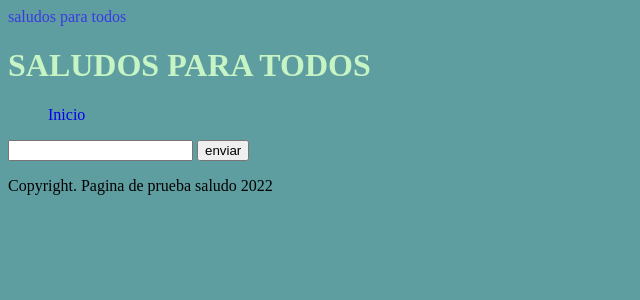
After one commit to Pablodos-Hub/pablo_a_lopez.github.io, a Flask app: template trabajoweb/templates/main.html in a window 1280 px wide. The commit adds this page. Shown: the top 300 px of the page, without its empty margins (0-640 px from the left). Run offline with Flask 2, Linux system fonts and the light colour scheme; the template is opened without the code that fills it, so the values that code supplies are empty.

Commit message:
subiendo trabajos de la clase

```diff
--- /dev/null
+++ b/trabajoweb/app.py
@@ -0,0 +1,14 @@
+from flask import Flask,request, render_template
+
+app = Flask(__name__)
+
+@app.get("/")
+def raiz():
+   return render_template("main.html")
+
+@app.get("/saludo.html")
+def pagina2():
+   return render_template("saludo.html",nombre =nombre)
+
+def nombre():
+   return request.args.get("nombre","algo")
--- /dev/null
+++ b/trabajoweb/static/css.css
@@ -0,0 +1,23 @@
+body {
+    background-color: cadetblue;
+}
+header{
+    display: flex;
+    justify-content:baseline;
+    color: rgb(58, 58, 225);
+}
+footer {
+    display: flex;
+    justify-content: baseline;
+}
+h1{
+    display: flex;
+    justify-content: baseline;
+    color: rgb(199, 244, 196)
+}
+nav li {
+    list-style: none;
+}
+nav a{
+    text-decoration: none;
+}
--- /dev/null
+++ b/trabajoweb/templates/main.html
@@ -0,0 +1,23 @@
+<!DOCTYPE html>
+<html>
+    <head>
+        <title>Saludo</title>
+        <link rel="stylesheet" href="static/css.css">
+    </head>
+    <body>
+        <header>saludos para todos</header>
+        <h1>SALUDOS PARA TODOS</h1>
+        <nav class="inicial">
+            <ul>
+                <li><a href="/">Inicio</a></li>
+            </ul>
+        </nav>
+        <form action="/saludo.html">
+            <input type="text">
+            <input type="submit" value="enviar" >
+        </form>
+    </body>
+    <footer>
+        <p>Copyright. Pagina de prueba saludo 2022</p>
+    </footer>
+</html>
```
Also changed, not shown: assets/styles/main.css (+8 -3 lines), trabajoweb/templates/saludo.html (added, +17 -0 lines).
